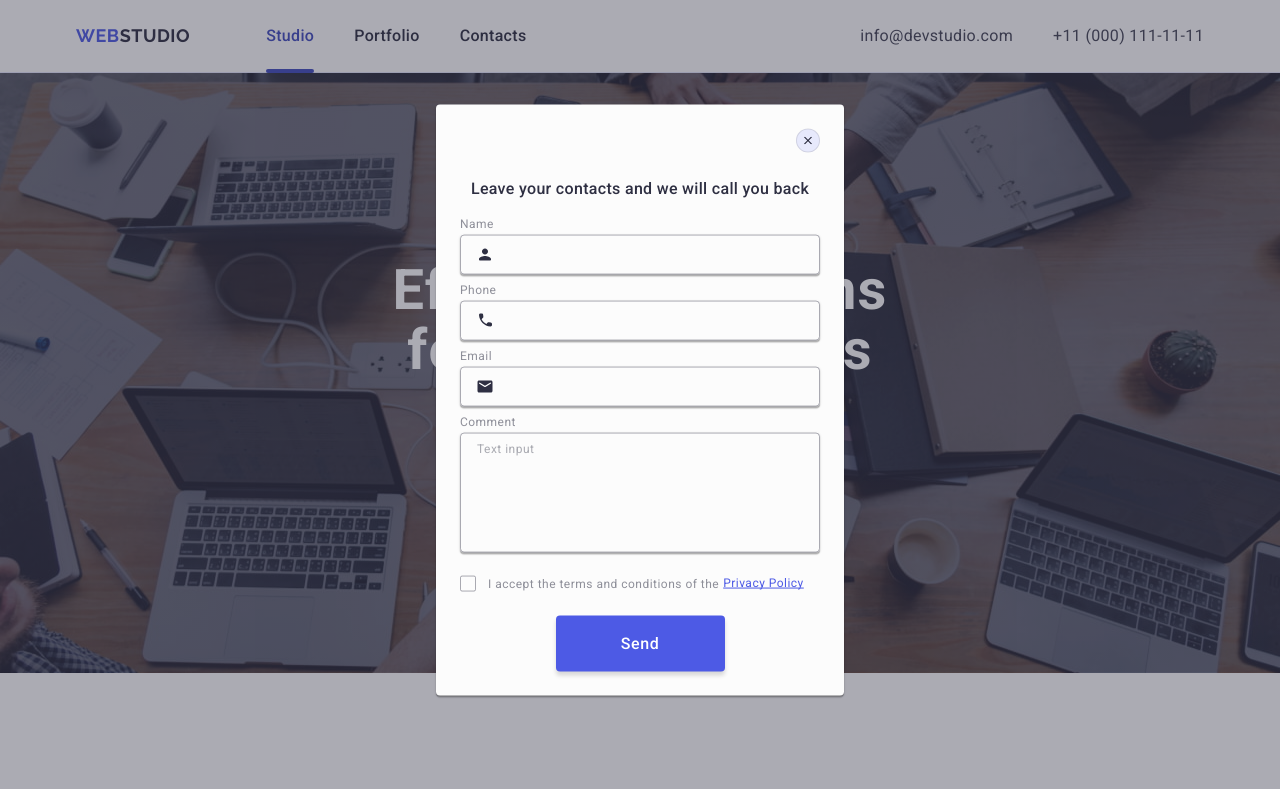
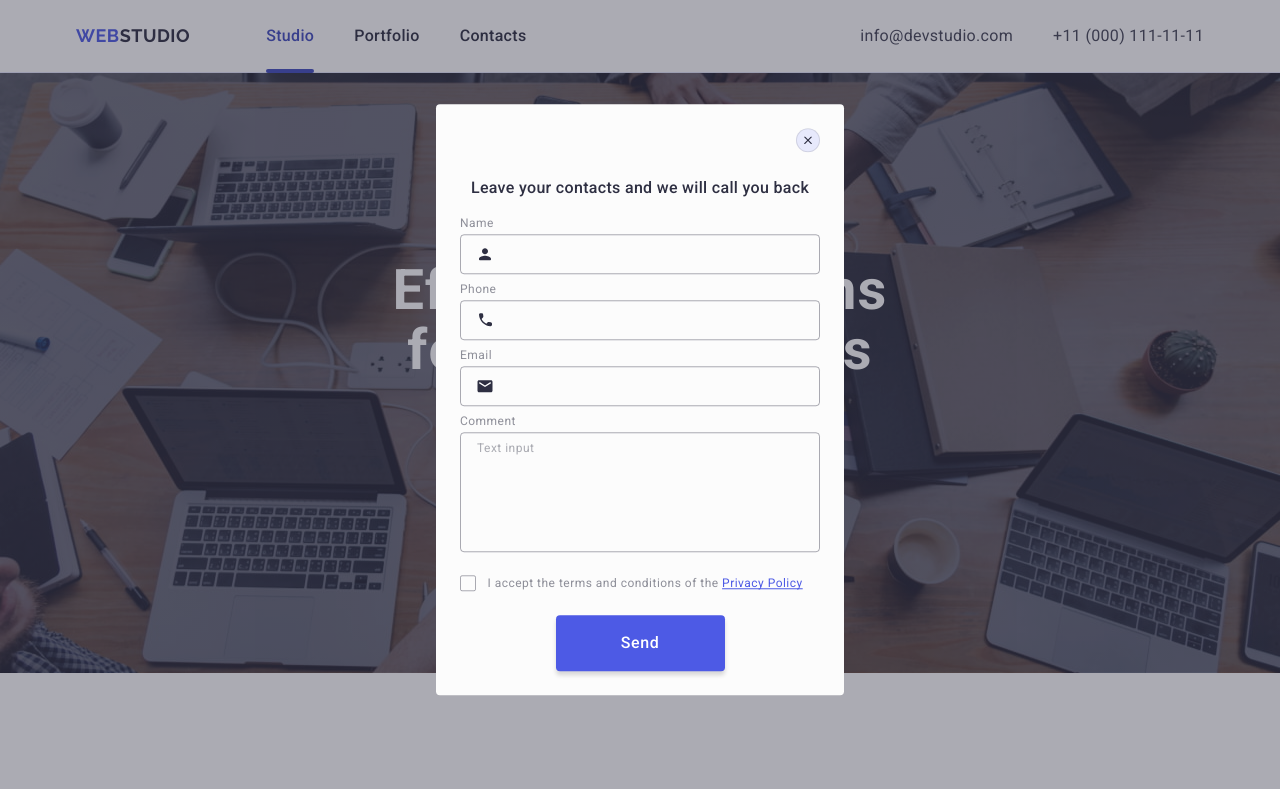
Before and after one commit to Atlasova/goit-markup-hw-05, a plain HTML site: page index.html in a window 1280 px wide. Shown: the top 789 px of the page. Drawn offline with nearby package versions, Linux system fonts and the light colour scheme.

Commit message:
add styles

```diff
--- a/css/styles.css
+++ b/css/styles.css
@@ -561,8 +561,6 @@ body {
   border-radius: 4px;
   background-color: #fcfcfc;
   transition: transform 250ms cubic-bezier(0.4, 0, 0.2, 1);
-  box-shadow: 0 1px 1px 0 rgba(0, 0, 0, 0.14), 0 1px 3px 0 rgba(0, 0, 0, 0.12),
-    0 2px 1px 0 rgba(0, 0, 0, 0.2);
 }
 
 .modal-close-btn {
@@ -633,8 +631,6 @@ body {
   background-color: transparent;
   outline: transparent;
   transition: border-color 250ms cubic-bezier(0.4, 0, 0.2, 1);
-  box-shadow: 0 1px 1px 0 rgba(0, 0, 0, 0.14), 0 1px 3px 0 rgba(0, 0, 0, 0.12),
-    0 2px 1px 0 rgba(0, 0, 0, 0.2);
 }
 .input-icons {
   position: absolute;
@@ -678,8 +674,7 @@ body {
   background-color: transparent;
   outline: transparent;
   padding: 8px 16px;
-  box-shadow: 0 1px 1px 0 rgba(0, 0, 0, 0.14), 0 1px 3px 0 rgba(0, 0, 0, 0.12),
-    0 2px 1px 0 rgba(0, 0, 0, 0.2);
+
   transition: border-color 250ms cubic-bezier(0.4, 0, 0.2, 1);
 }
 .call-back-form-message::placeholder {
@@ -709,7 +704,6 @@ body {
   line-height: 1.17;
   letter-spacing: 0.04em;
   color: #8e8f99;
-  display: inline-flex;
   align-items: center;
   gap: 4px;
 }
```
